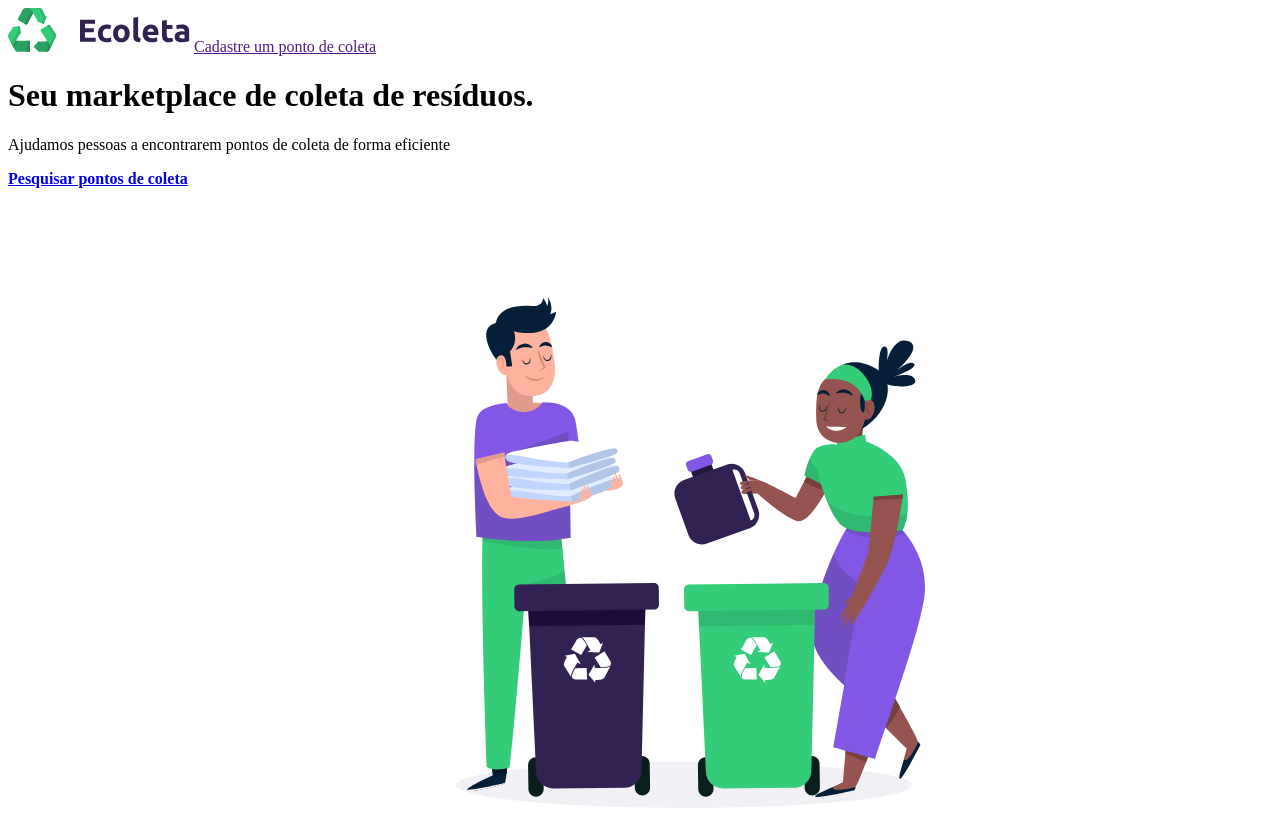
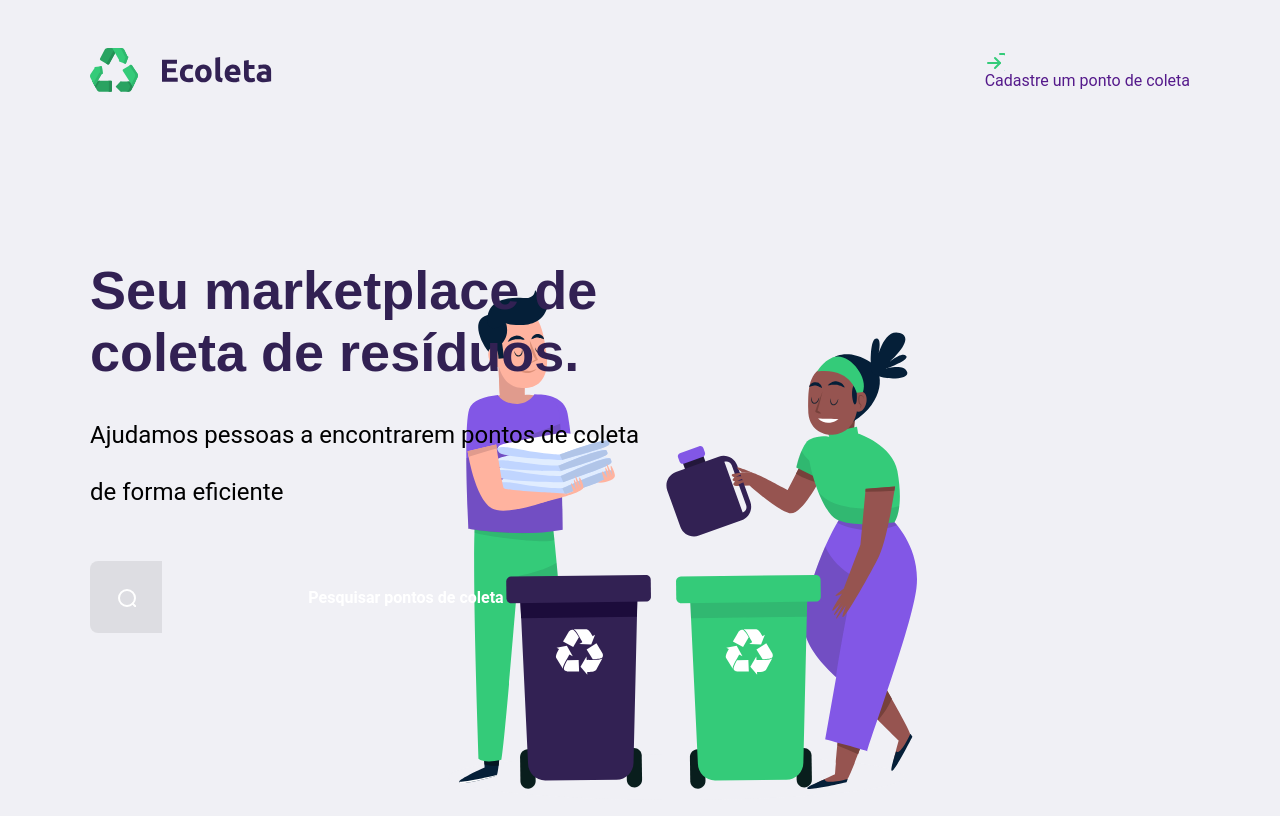
Before and after one commit to tmz81/SPA-Ecoleta, a website: page index.html in a window 1280 px wide. Drawn offline with Linux system fonts and the light colour scheme; files that its build step writes are made by us from their sources.

Commit message:
Starting node 🚀

```diff
--- a/index.html
+++ b/index.html
@@ -7,12 +7,14 @@
   <title>Ecoleta</title>
 
   <link rel="stylesheet" href="/styles/home.css">
+  <link rel="stylesheet" href="/styles/main.css">
+  <link rel="stylesheet" href="/style/responsive.css">
 </head>
 <body>
   <div id="page-home">
     <div class="content">
       <header>
-        <img src="/assets/Logo.svg" alt="Logomarca"/>
+        <img src="/assets/logo.svg" alt="Logomarca"/>
         <a href="">
           <span></span>
           Cadastre um ponto de coleta
--- /dev/null
+++ b/public/styles/home.css
@@ -0,0 +1,88 @@
+#page-home {
+  height: 100vh;
+
+  background: url('../assets/bg-home.svg') no-repeat;
+  background-position: 35vw bottom;
+}
+
+#page-home .content {
+  width: 90%;
+  height: 100%;
+  max-width: 68.75rem;
+  display: flex;
+  flex-direction: column;
+  margin: 0 auto;
+}
+
+#page-home header {
+  display: flex;
+  align-items: center;
+  justify-content: space-between;
+  margin-top: 3rem
+}
+
+#page-home header a span {
+  background-image: url('../assets/login.svg');
+  display: flex;
+  width: 1.25rem;
+  height: 1.25rem;
+  margin-right: 1rem;
+}
+
+#page-home main {
+  display: flex;
+  flex-direction: column;
+  justify-content: center;
+  flex: 1;
+  max-width: 35rem;
+}
+
+#page-home main h1{
+  font-size: 3.375rem;
+}
+
+#page-home main p {
+  font-size: 1.5rem;
+  line-height: 2.375;
+  margin-top: 1.5rem;
+}
+
+#page-home main a {
+  display: flex;
+  align-items: center;
+  width: 100%;
+  height: 4.5rem;
+  max-width: 40rem;
+  margin-top: 2.5rem;
+  border-radius: 0.5rem;
+  transition: 400ms;
+}
+#page-home main a:hover {
+  background-color: #2fb86e;
+}
+
+#page-home main a span {
+  display: flex;
+  align-items: center;
+  justify-content: center;
+  width: 4.5rem;
+  height: 4.5rem;
+
+  border-top-left-radius: 0.5rem;
+  border-bottom-left-radius: 0.5rem;
+
+  background-color: rgba(0, 0, 0, 0.08);
+}
+
+#page-home main a span::after {
+  background-image: url('../assets/search.svg');
+  width: 1.25rem;
+  height: 1.25rem;
+  content: '';
+}
+
+#page-home main a strong {
+  flex: 1;
+  color: #fff;
+  text-align: center;
+}
--- /dev/null
+++ b/public/styles/main.css
@@ -0,0 +1,27 @@
+:root {
+  --title-color: #322153;
+  --primary-color: #34cb79;
+}
+
+*{
+  margin: 0;
+  padding: 0;
+}
+
+html {
+  font-family: Roboto, sans-serif;
+}
+
+body {
+  background: #f0f0f5;
+  -webkit-font-smoothing: antialiased;
+}
+
+a {
+  text-decoration: none;
+}
+
+h1, h2, h3, h4, h, h6 {
+  color: var(--title-color);
+  font-family: Ubuntu, sans-serif;
+}
--- /dev/null
+++ b/public/styles/responsive.css
@@ -0,0 +1,33 @@
+@media (max-width: 56.25rem) {
+  #page-home {
+    background-position-x: 70vw;
+  }
+
+  #page-home .content {
+    align-items: center;
+    text-align: center;
+  }
+
+  #page-home header a {
+    position: absolute;
+    bottom: 3rem;
+    left: 50%;
+    transform: translateX(-50%);
+  }
+
+  #page-home main {
+    align-items: center;
+  }
+}
+
+@media (min-width: 106.25rem) {
+  #page-home {
+    background-position-x: 40vw;
+  }
+}
+
+@media (max-height: 47.5rem) {
+  #page-home {
+    background-position-y: 12.5rem;
+  }
+}
--- a/styles/home.css
+++ /dev/null
@@ -1,6 +0,0 @@
-#page-home {
-  height: 100vh;
-
-  background: url('../assets/bg-home.svg') no-repeat;
-  background-position: 35vw bottom;
-}
```
Also changed, not shown: package.json (added, +20 -0 lines), public/assets/background.svg (renamed from assets/background.svg), public/assets/bateri.svg (added), public/assets/bg-home.svg (renamed from assets/bg-home.svg), public/assets/eletric.svg (added), public/assets/lamp.svg (added), public/assets/login.svg (added), public/assets/logo.svg (renamed from assets/Logo.svg), public/assets/oleo.svg (added), public/assets/papes.svg (added), public/assets/search.svg (added), src/server.js (added), 1 other file.
